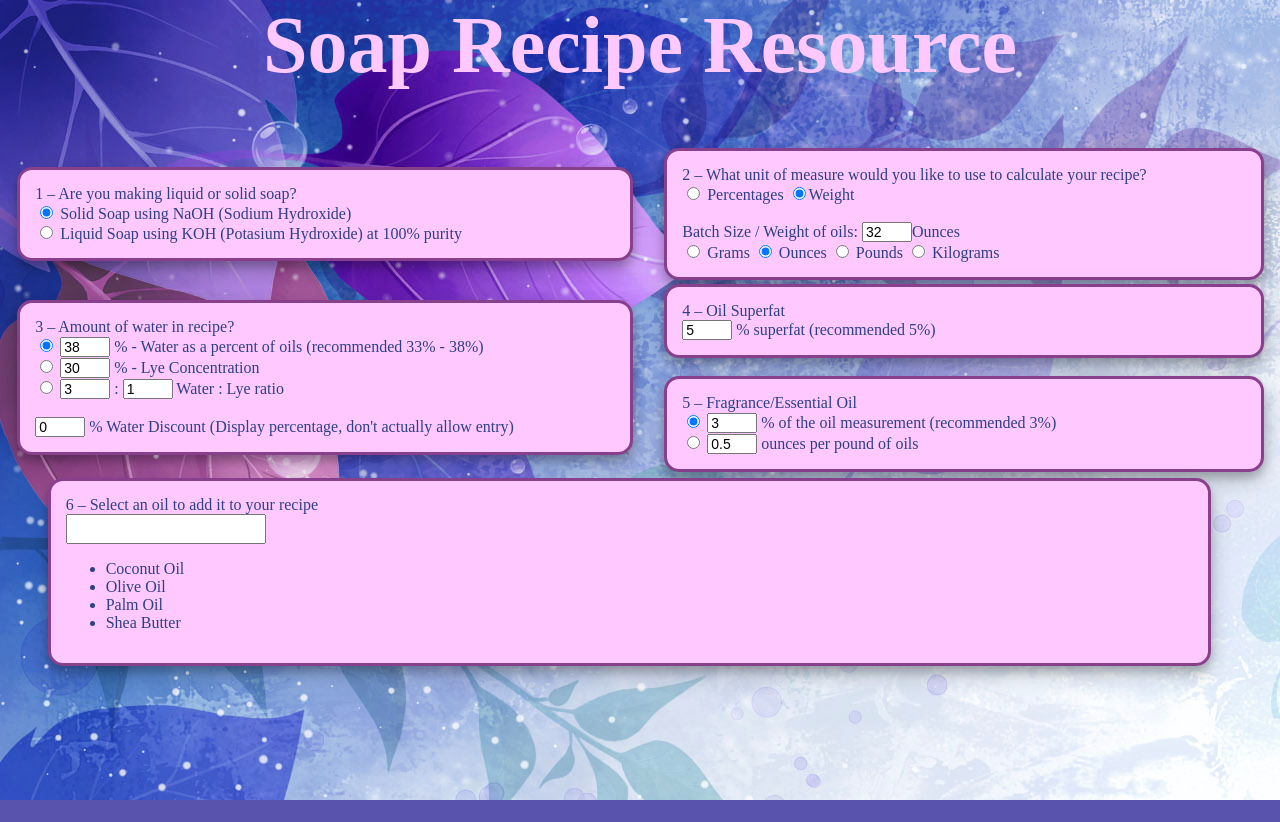
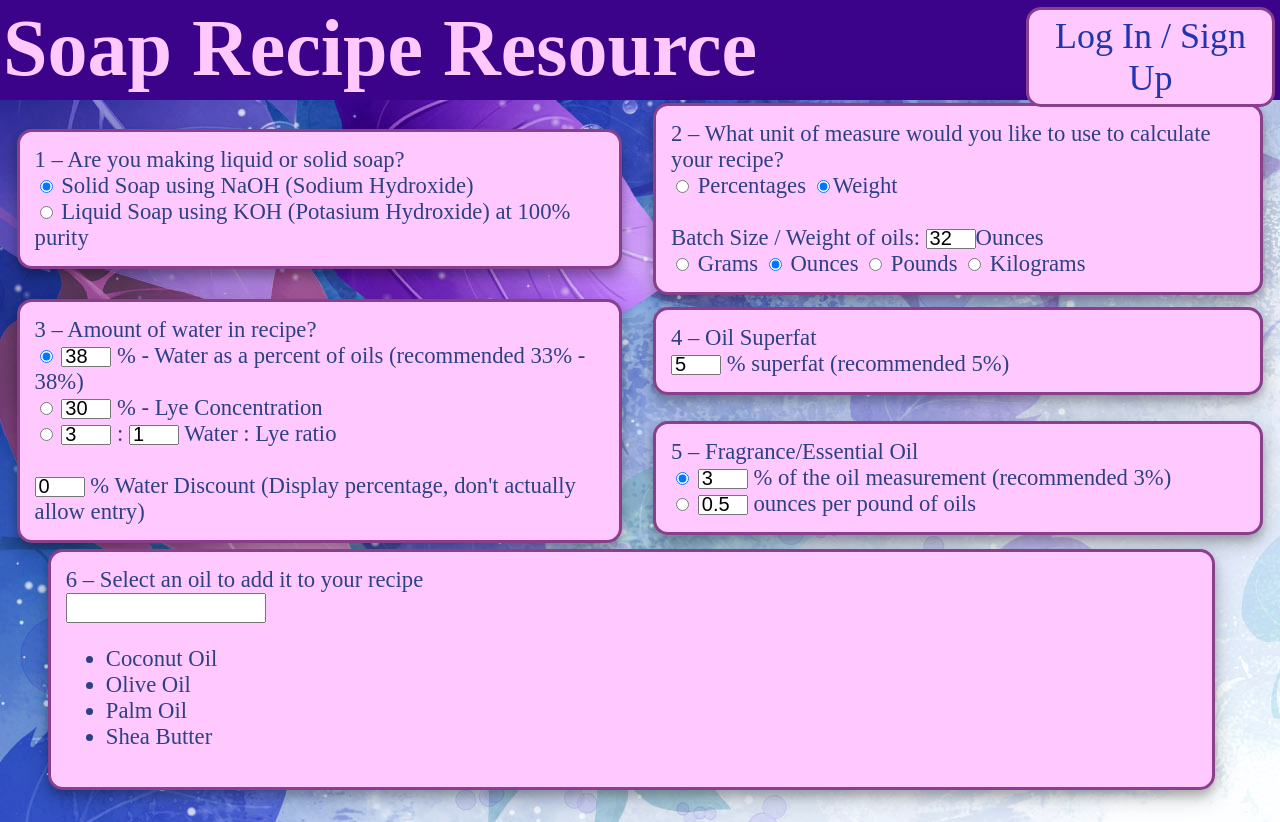
Before and after one commit to tricia819/SoapRecipeResource, a plain HTML site: page index.html in a window 1280 px wide. Before the commit the page ends 800 px from the top, so only its background shows below. Drawn offline with nearby package versions, Linux system fonts and the light colour scheme; some packages are replaced by stand-ins of ours; no server answers.

Commit message:
login page created

```diff
--- a/index.html
+++ b/index.html
@@ -10,16 +10,70 @@
   <script src="https://ajax.googleapis.com/ajax/libs/angularjs/1.6.4/angular.min.js"></script>
   <script src="https://ajax.googleapis.com/ajax/libs/angularjs/1.6.4/angular-resource.min.js"></script>
   <link type="text/css" rel="stylesheet" href="soap.css" />
+
+  <script type="text/javascript" src="soap.js"></script>
   <!-- Begin Firebase Setup -->
-  <script src="https://www.gstatic.com/firebasejs/4.3.0/firebase.js"></script>
-  <script type="text/javascript" src="soap.js"></script>
+  <!--
+  <script src="https://www.gstatic.com/firebasejs/4.3.1/firebase.js"></script>
 
+  <script>
+    // Initialize Firebase
+    var config = {
+      apiKey: "AIzaSyB5Yz4e3ec6FZzJIvhK9vU2l-cMg31yd38",
+      authDomain: "soap-recipe-resource.firebaseapp.com",
+      databaseURL: "https://soap-recipe-resource.firebaseio.com",
+      projectId: "soap-recipe-resource",
+      storageBucket: "soap-recipe-resource.appspot.com",
+      messagingSenderId: "113740003193"
+    };
+    firebase.initializeApp(config);
+  </script>
 
+  <script src="https://cdn.firebase.com/libs/firebaseui/2.3.0/firebaseui.js"></script>
+  <link type="text/css" rel="stylesheet" href="https://cdn.firebase.com/libs/firebaseui/2.3.0/firebaseui.css" />
+  <script type="text/javascript">
+    // FirebaseUI config.
+    var uiConfig = {
+      signInSuccessUrl: '<url-to-redirect-to-on-success>',
+      signInOptions: [
+        // Leave the lines as is for the providers you want to offer your users.
+        firebase.auth.GoogleAuthProvider.PROVIDER_ID,
+        firebase.auth.FacebookAuthProvider.PROVIDER_ID,
+        firebase.auth.TwitterAuthProvider.PROVIDER_ID,
+        firebase.auth.GithubAuthProvider.PROVIDER_ID,
+        firebase.auth.EmailAuthProvider.PROVIDER_ID,
+        firebase.auth.PhoneAuthProvider.PROVIDER_ID
+      ],
+    };
+
+      // Initialize the FirebaseUI Widget using Firebase.
+      var ui = new firebaseui.auth.AuthUI(firebase.auth());
+      // The start method will wait until the DOM is loaded.
+      ui.start('#firebaseui-auth-container', uiConfig);
+    </script>
+  -->
 </head>
 
 <body>
+  <div id=titleheader>
+  <table style="width:100%">
+    <col width="80%">
+    <col width="20%">
+  <tr>
+    <th id=titleheaderleft><h1 >Soap Recipe Resource</h1></th>
+    <th id=titleheaderright>
+      <button onclick="loginFunction()">Log In / Sign Up</button>
+        <script>
+          function loginFunction() {
+            var loginWindow = window.open("login.html", "MsgWindow", "width=600,height=800");
+          }
+        </script>
+    </th>
+  </tr>
+</table>
+  </div>
+
   <form ng-controller='recipeController as recipe'>
-    <h1>Soap Recipe Resource</h1>
 
     <!--Recipe Setup Row 1-->
     <table style="width:100%">
--- a/soap.css
+++ b/soap.css
@@ -7,7 +7,7 @@ html {
 
 body {
   font-family: Monotype Corsiva;
-  font-size: 20pt;
+  font-size: 17pt;
   color: #2d4084;
 	background-image: url("images/background.jpg");
 	background-color: #5a53ad;
@@ -25,23 +25,10 @@ p {
 }
 
 h1 {
-  text-align: center;
+  margin: none;
   font-size: 60pt;
   color: #ffc9ff;
   padding: none;
-  background-color: transparent;
-  box-shadow: none;
-  border-radius: none;
-  border: none;
-}
-
-h2 {
-  font-family: Monotype Corsiva;
-	font-size: 20pt;
-  letter-spacing: 1px;
-  text-align: right;
-  margin-bottom: 0;
-  color: #883f8c;
 }
 
 img {
@@ -69,13 +56,13 @@ a:hover, a:focus, a:active {
 input[type="text"] {
   height: 30px !important;
   width: 200px !important;
-  font-size: 14px !important;
+  font-size: 20px !important;
 }
 
 input[type="number"] {
   height: 20px !important;
   width: 50px !important;
-  font-size: 14px !important;
+  font-size: 20px !important;
 }
 
 footer {
@@ -87,6 +74,7 @@ footer {
 div {
   width: 90%;
   margin: auto;
+  font-size: 17pt;
   padding: 15px 15px 15px 15px;
   background-color: #ffc9ff;
   box-shadow: 0 6px 10px 0 rgba(0, 0, 0, 0.2), 0 8px 22px 0 rgba(0, 0, 0, 0.19);
@@ -95,7 +83,26 @@ div {
 }
 
 th {
+  text-align: right;
+  font-size: 17pt;
+}
+
+tr {
+  font-size: 17pt;
+}
+
+button {
+  border: 3px solid #883f8c;
+  border-radius: 15px;
+  font-family: Monotype Corsiva;
+  color: #2136AE;
+  background-color: #ffc9ff;
+  padding: 5px 10px;
   text-align: center;
+  display: inline-block;
+  font-size: 36px;
+  margin: 4px 2px;
+  cursor: pointer;
 }
 
 .oils {
@@ -107,6 +114,7 @@ th {
   text-align: right;
   width: 90%;
   margin: auto;
+  font-size: 17pt;
   padding: 15px 15px 15px 15px;
   background-color: #e3e0ff;
   box-shadow: 0 6px 10px 0 rgba(0, 0, 0, 0.2), 0 8px 22px 0 rgba(0, 0, 0, 0.19);
@@ -115,40 +123,23 @@ th {
 }
 
 #titleheader {
-  text-align: center;
-  font-size: 60pt;
-  color: #ffc9ff;
-  padding: none;
-  background-color: transparent;
+  width: 100%;
+  color: #2136AE;
+  padding: 0px;
+  margin: 0px;
+  height: 100px;
+  background-color: #3A0389;
   box-shadow: none;
-  border-radius: none;
+  border-radius: 0px;
   border: none;
 }
 
-#navbar {
-  width: 60%;
-  margin: auto;
-  padding: 15px 15px 15px 15px;
-  text-align: center;
-  font-size: 20pt;
-  color: #ffc9ff;
-  padding: none;
-  background-color: transparent;
-  box-shadow: none;
-  border-radius: none;
-  border: none;
+#titleheaderleft{
+  text-align: left;
+  vertical-align: text-top;
 }
 
-/*.button {
-  border: 3px solid #883f8c;
-  border-radius: 15px;
-  color: #ffc9ff;
-  background-color: #ffc9ff;
-  padding: 5px 10px;
-  text-align: center;
-  text-decoration: none;
-  display: inline-block;
-  font-size: 24px;
-  margin: 4px 2px;
-  cursor: pointer;
-}*/
+#titleheaderright{
+  text-align: right;
+  vertical-align: top;
+}
--- a/soap.js
+++ b/soap.js
@@ -3,30 +3,21 @@
 (function() {
   var app = angular.module('soapApp', []);
 
-// Initialize Firebase
-  var config = {
-    apiKey: "AIzaSyB5Yz4e3ec6FZzJIvhK9vU2l-cMg31yd38",
-    authDomain: "soap-recipe-resource.firebaseapp.com",
-    databaseURL: "https://soap-recipe-resource.firebaseio.com",
-    projectId: "soap-recipe-resource",
-    storageBucket: "",
-    messagingSenderId: "113740003193"
-  };
-  firebase.initializeApp(config);
-  console.log(firebase);
-  var database = firebase.database();
+
+  //console.log(firebase);
+  //var database = firebase.database();
 
 
 //Initiating variables
   app.controller('recipeController', function($scope) {
-    this.database = firebase.database();
-    this.ref = database.ref('users');
+    //this.database = firebase.database();
+    //this.ref = database.ref('users');
 
-    this.userData = {
-      username: "Tricia",
-      password: "abcd1234"
-    }
-    this.ref.push(this.userData);
+    //this.userData = {
+      //username: "Tricia",
+      //password: "abcd1234"
+    //}
+    //this.ref.push(this.userData);
 
     this.q1 = "naoh";
     this.q2 = "unitWeight";
```
Also changed, not shown: login.html (+6 -7 lines).
